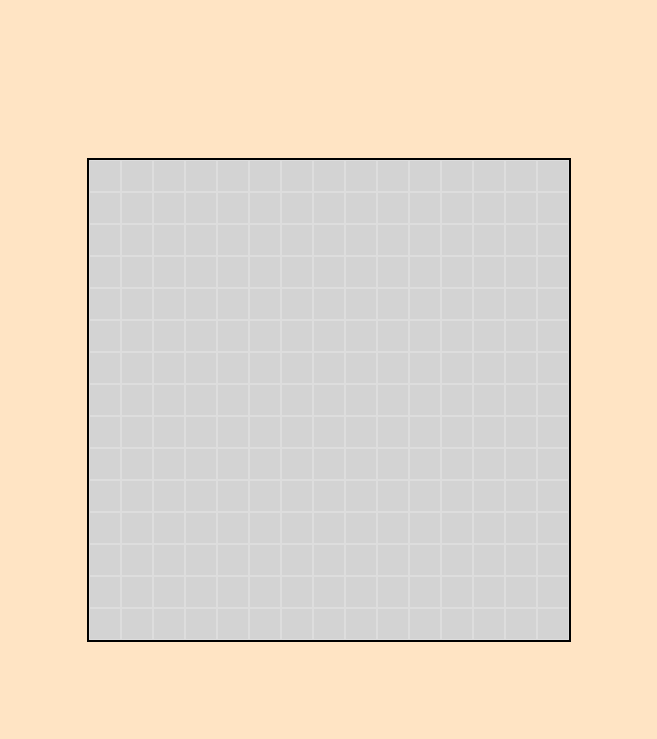
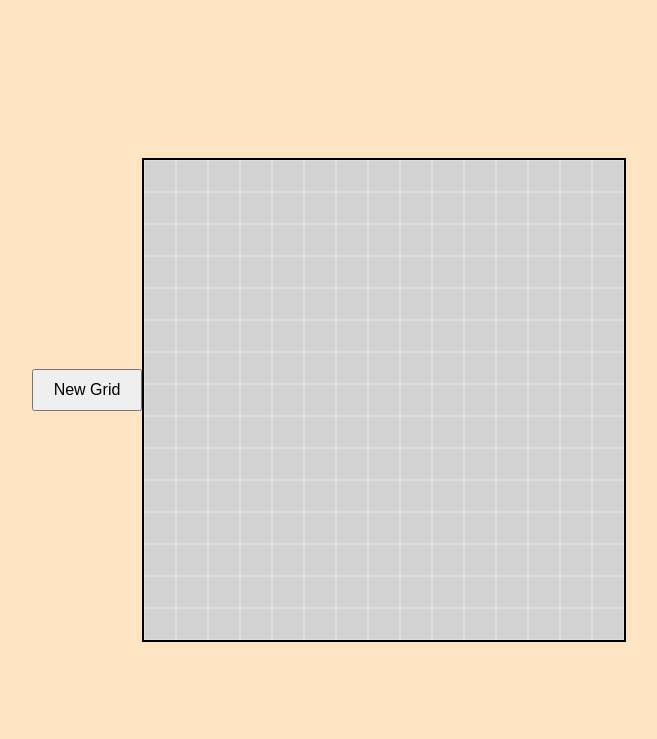
Before and after one commit to acekamaa/etch-a-sketch, a plain HTML site: page index.html in a window 1280 px wide. Shown: the whole page, without its empty margins (311-968 px from the left). Drawn offline with Linux system fonts and the light colour scheme.

Commit message:
New Grid

```diff
--- a/index.html
+++ b/index.html
@@ -7,6 +7,7 @@
     <link rel="stylesheet" href="style.css">
 </head>
 <body>
+    <button id="new-grid-btn">New Grid</button>
     <div id="container"></div>
     <script src="script.js"></script>
 </body>
--- a/script.js
+++ b/script.js
@@ -17,3 +17,46 @@ squares.forEach(square => {
     square.style.backgroundColor = "green"; // trail color
   });
 });
+
+const button = document.querySelector("#new-grid-btn");
+
+function createGrid(size) {
+    container.innerHTML = ""; //clear old grid
+
+    // set CSS grid columns/rows
+    container.style.gridTemplateColumns = `repeat(${size}, 1fr)`;
+    container.style.gridTemplateRows = `repeat(${size}, 1fr)`;
+
+    // create squares
+    const totalSquares = size * size;
+    for (let i = 0; i < totalSquares; i++) {
+        const square = document.createElement("div");
+        square.classList.add("square");
+
+        // hover effect (leaves trail)
+        square.addEventListener("mouseover", () => {
+            square.style.backgroundColor = "black";
+        });
+
+        container.appendChild(square);
+    }
+}
+
+// button click → ask user for size
+button.addEventListener("click", () => {
+    let userInput = prompt("Enter grid size (max 100):");
+
+    if (userInput === null) return; // user cancelled
+
+    userInput = parseInt(userInput);
+
+    if (Number.isNaN(userInput) || userInput < 1 || userInput > 100) {
+        alert("Please enter a number between 1 and 100.");
+        return;
+    }
+
+    createGrid(userInput);
+});
+
+// generate default grid on load
+createGrid(16);
--- a/style.css
+++ b/style.css
@@ -24,3 +24,10 @@ body {
     width: 30px;
     height: 30px;
 }
+
+#new-grid-btn {
+    margin-bottom: 20px;
+    padding: 10px 20px;
+    font-size: 16px;
+    cursor: pointer;
+}
```
